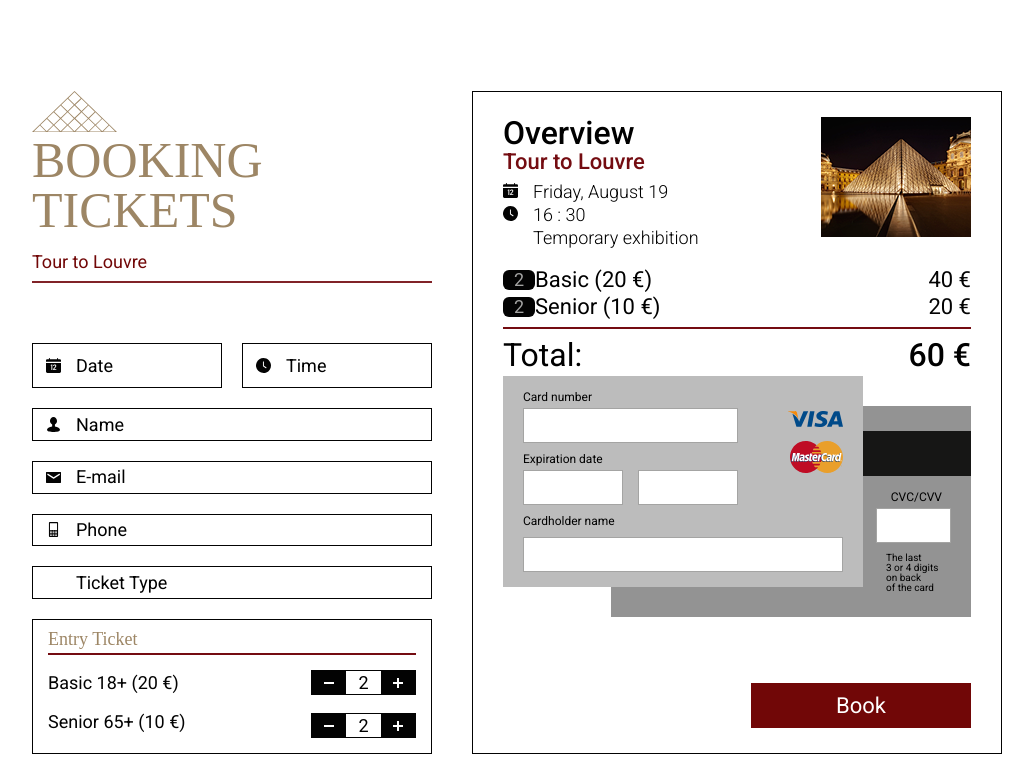
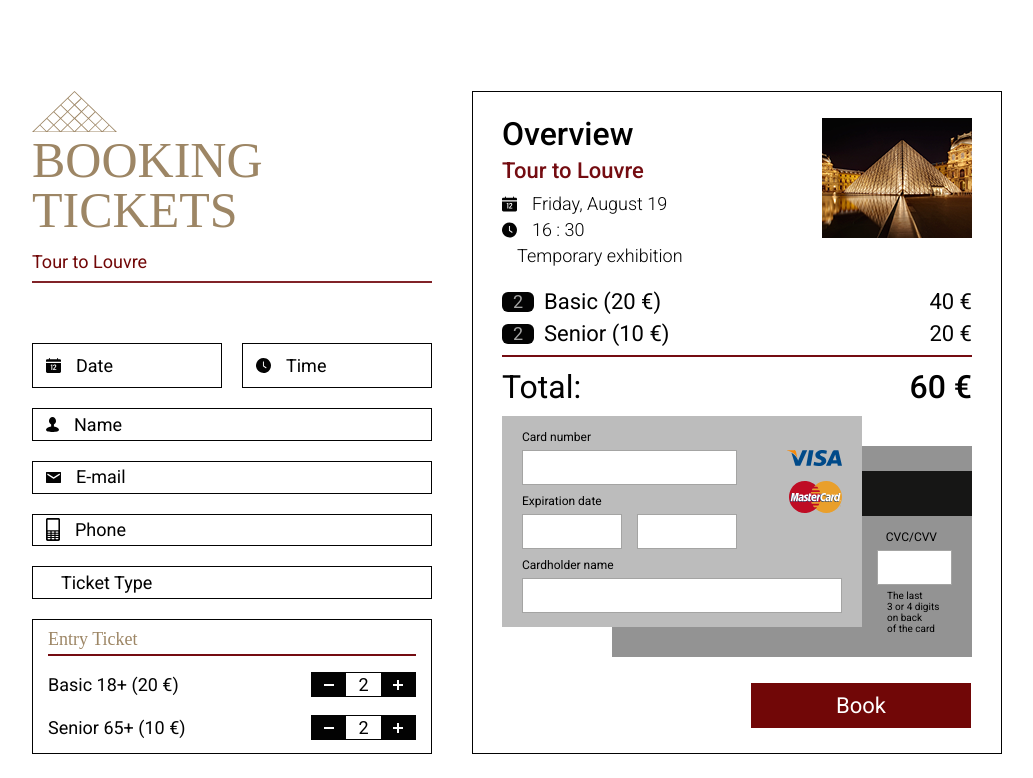
Before and after one commit to LiMoNtEpro/Musem, a plain HTML site: page booking_tickets.html in a window 1280 px wide. Shown: the whole page, without its empty margins (123-1156 px from the left). Drawn offline with Linux system fonts and the light colour scheme; files whose address does not match are found by name; a web font is replaced by a local one.

Commit message:
feat: adjust indents

```diff
--- a/booking-style.css
+++ b/booking-style.css
@@ -72,10 +72,6 @@ body{
     margin-bottom: 20px;
     padding: 0 13px;
 }
-.button-image{
-    width: 15px;
-    height: 15px;
-}
 .date-button{
     width: 190px;
 }
@@ -117,8 +113,8 @@ body{
     width: 100%;
     height: 2px;
     background-color: #740C11;
-    margin-top: 5px;
-    margin-bottom: 15px;
+    margin-top: 6px;
+    margin-bottom: 16px;
 }
 .entry-ticket-basic{
     display: flex;
@@ -129,6 +125,7 @@ body{
 .entry-ticket-senior{
     display: flex;
     justify-content: space-between;
+    align-items: center;
 }
 .entry-ticket-text{
     font-family: Roboto;
@@ -193,7 +190,7 @@ body{
     width: 530px;
     height: 663px;
     border: 1px solid #030303;
-    padding: 25px 30px;
+    padding: 26px 29px;
 }
 .payment-info{
     display:flex;
@@ -206,7 +203,7 @@ body{
     font-size: 32px;
     line-height: 100%;
     letter-spacing: 0%;
-    margin-bottom: 2px;
+    margin-bottom: 10px;
 }
 .payment-subtitle{
     font-family: Roboto;
@@ -220,11 +217,7 @@ body{
 .payment-info-sting{
     display: flex;
     flex-direction: row;
-    margin-top: 5px;
-}
-.payment-icons{
-    width: 15px;
-    height: 15px;
+    margin-top: 8px;
 }
 .payment-info-text{
     font-family: Roboto;
@@ -244,14 +237,14 @@ body{
 .payment-total{
     display: flex;
     flex-direction: column;
-    margin-top: 22px;
+    margin-top: 26px;
 }
 .payment-total-string{
     position: relative;
     display: flex;
     justify-content: start;
     align-items: center;
-    margin-bottom: 5px;
+    margin-bottom: 10px;
 }
 .num-box{
     background-color: #030303;
@@ -261,6 +254,7 @@ body{
     display: flex;
     justify-content: center;
     align-items: center;
+    margin-right: 10px;
 }
 .payment-total-num{
     font-family: Roboto;
@@ -291,8 +285,8 @@ body{
     width: 100%;
     height: 2px;
     background-color: #740C11;
-    margin-top: 4px;
-    margin-bottom: 10px;
+
+    margin-bottom: 14px;
 }
 .payment-total-title{
     font-family: Roboto;
@@ -312,6 +306,7 @@ body{
 }
 .card{
     position: relative;
+    margin-top: 3px;
 }
 .card-front{
     z-index: 2;
@@ -329,7 +324,7 @@ body{
     font-size: 12px;
     line-height: 100%;
     letter-spacing: 0%;
-    margin-bottom: 5px;
+    margin-bottom: 7px;
 }
 .card-num{
     width: 215px;
@@ -355,7 +350,6 @@ body{
 .card-name{
     width: 320px;
     height: 35px;
-    margin-top: 5px;
     border: 0.5px solid #A4A4A3;
 }
 .visa{
@@ -365,7 +359,7 @@ body{
     right: 0;
     top:0;
     margin-right: 20px;
-    margin-top: 35px;
+    margin-top: 34px;
 }
 .mastercard{
     width: 53px;
@@ -397,23 +391,21 @@ body{
     margin-bottom: 15px;
 }
 .cvv{
-    margin-right: 29px;
+    margin-right: 35px;
 }
 .card-cvv{
     width: 75px;
     height: 35px;
     margin-right: 20px;
-    margin-bottom: 10px;
+    margin-bottom: 5px;
     border: 0.5px solid #A4A4A3;
 }
 .back-expl{
     font-family: Roboto;
     font-weight: 400;
     font-size: 10px;
-    line-height: 100%;
     letter-spacing: 0%;
     width: 55px;
-    height: 50px;
     margin-right: 30px;
 }
 .book-button{
```
